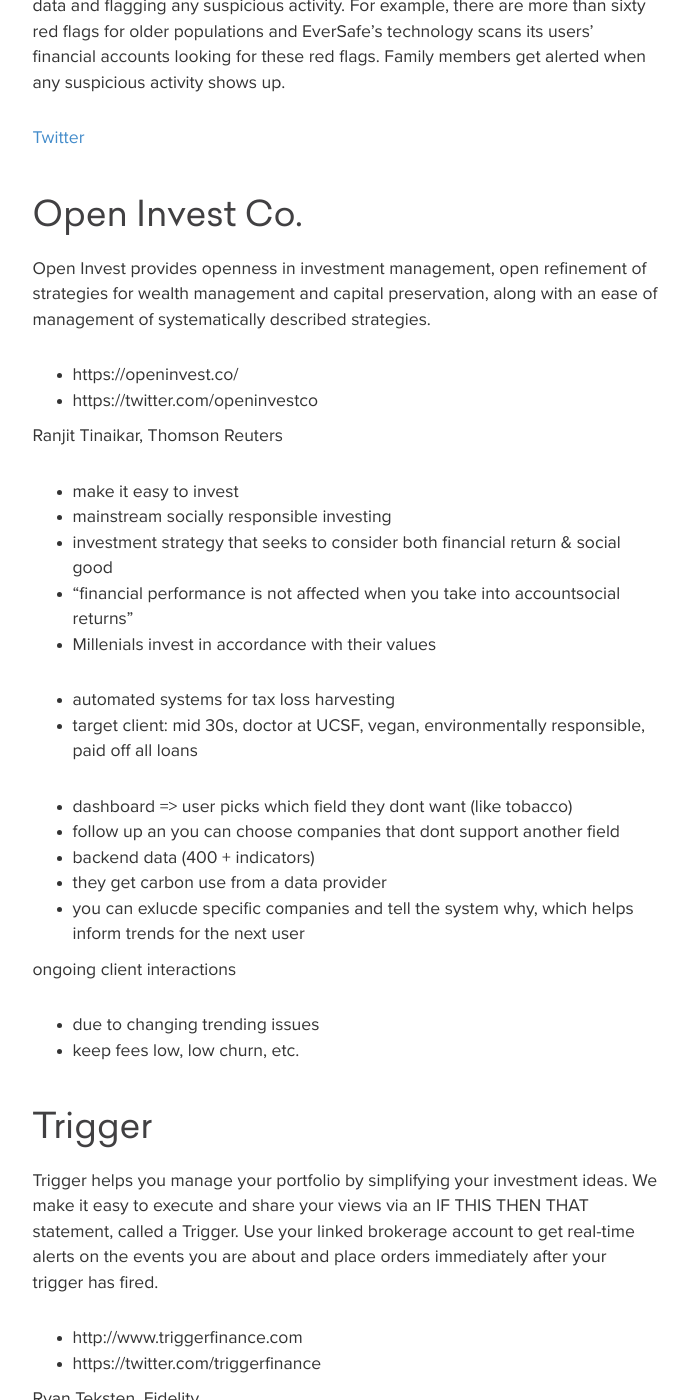
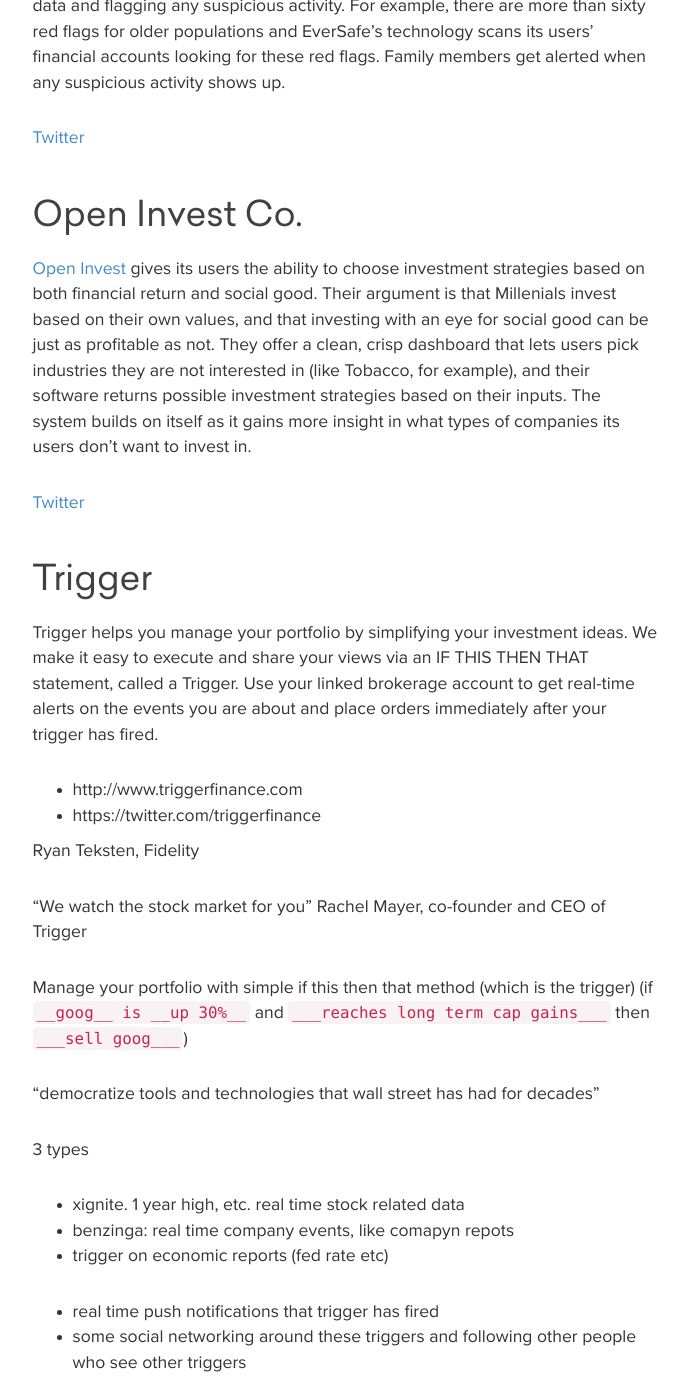
Before and after one commit to greenfieldhq/greenfieldhq.github.io, a Jekyll site: the page built from _posts/2016-04-01-fintech-demo-day.md, in a window 1280 px wide and 1400 px high, scrolled down 3155 px. Shown: the whole window, without its empty margins (295-984 px from the left). Built offline with Jekyll 4.4.1, drawn with Linux system fonts in a browser that asks for light colours; nearby versions of some CDN libraries.

Commit message:
add open invest

```diff
--- a/_posts/2016-04-01-fintech-demo-day.md
+++ b/_posts/2016-04-01-fintech-demo-day.md
@@ -105,30 +105,16 @@
 [Twitter](https://twitter.com/EverSafeSeniors)
 
 ### Open Invest Co.
-Open Invest provides openness in investment management, open refinement of strategies for wealth management and capital preservation, along with an ease of management of systematically described strategies.
-- https://openinvest.co/
-- https://twitter.com/openinvestco
+[Open Invest](https://openinvest.co/) gives its users the ability to choose
+investment strategies based on both financial return and social good. Their
+argument is that Millenials invest based on their own values, and that
+investing with an eye for social good can be just as profitable as not. They
+offer a clean, crisp dashboard that lets users pick industries they are not
+interested in (like Tobacco, for example), and their software returns possible
+investment strategies based on their inputs. The system builds on itself as it
+gains more insight in what types of companies its users don't want to invest in.
 
-Ranjit Tinaikar, Thomson Reuters
-
-- make it easy to invest
-- mainstream socially responsible investing
-- investment strategy that seeks to consider both financial return & social good
-- "financial performance is not affected when you take into accountsocial returns"
-- Millenials invest in accordance with their values
-
-- automated systems for tax loss harvesting
-- target client: mid 30s, doctor at UCSF, vegan, environmentally responsible, paid off all loans
-
-- dashboard => user picks which field they dont want (like tobacco)
-- follow up an you can choose companies that dont support another field
-- backend data (400 + indicators)
-- they get carbon use from a data provider
-- you can exlucde specific companies and tell the system why, which helps inform trends for the next user
-
-ongoing client interactions
-- due to changing trending issues
-- keep fees low, low churn, etc.
+[Twitter](https://twitter.com/openinvestco)
 
 ### Trigger
 Trigger helps you manage your portfolio by simplifying your investment ideas. We make it easy to execute and share your views via an IF THIS THEN THAT statement, called a Trigger. Use your linked brokerage account to get real-time alerts on the events you are about and place orders immediately after your trigger has fired.
```
